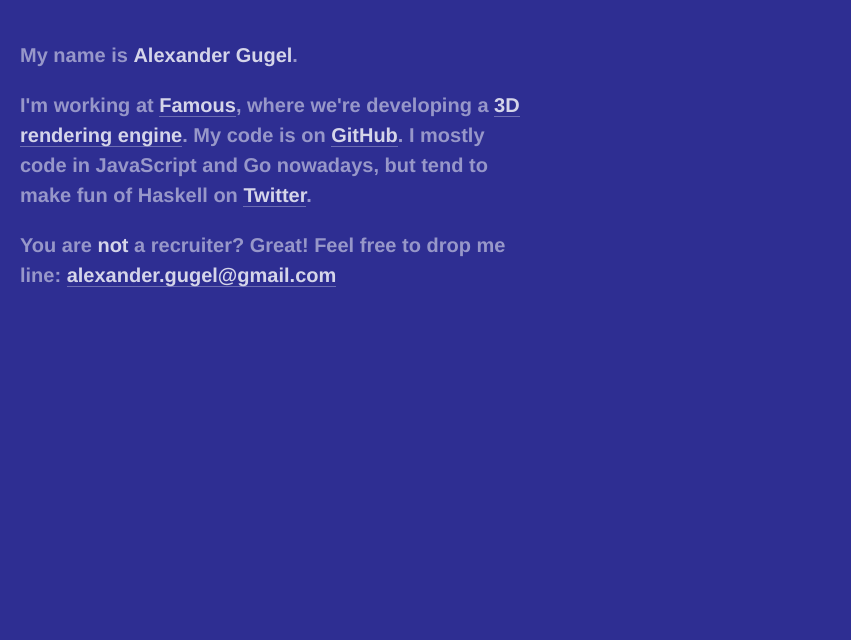
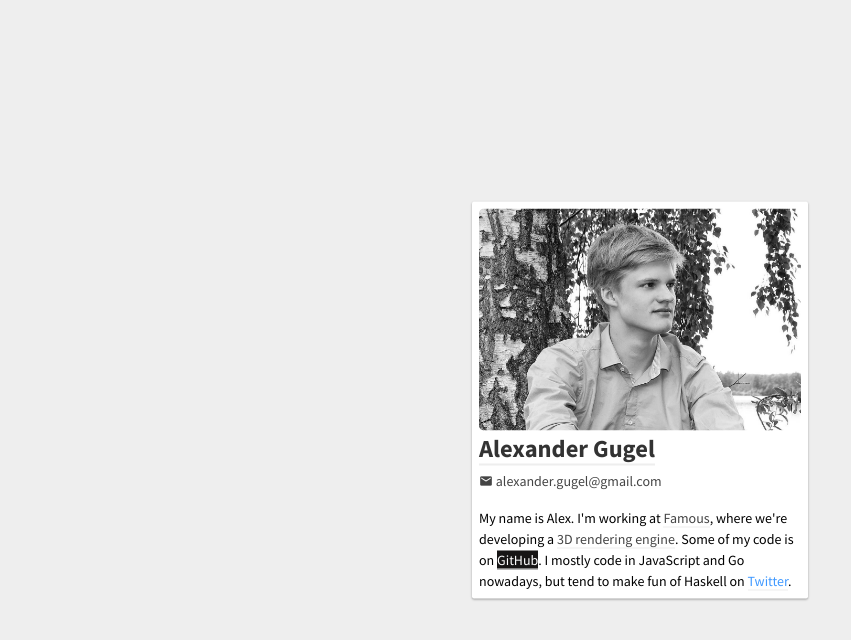
Before and after one commit to alexanderGugel/alexanderGugel.github.io, a website: page index.html in a window 1280 px wide. Shown: the whole page, without its empty margins (0-851 px from the left). Drawn offline with Linux system fonts and the light colour scheme.

Commit message:
Redesign

```diff
--- a/index.html
+++ b/index.html
@@ -6,22 +6,24 @@
     <title>Alexander Gugel</title>
     <meta name="description" content="">
     <meta name="viewport" content="width=device-width, initial-scale=1">
-        <link rel="stylesheet" href="normalize.css">
-        <link rel="stylesheet" href="main.css">
+    <link rel="stylesheet" href="index.css">
+    <link rel="stylesheet" href="https://fonts.googleapis.com/css?family=Source+Sans+Pro:400,600,700">
+    <link rel="stylesheet" href="https://fonts.googleapis.com/icon?family=Material+Icons">
   </head>
   <body>
-        <main>
+    <address>
+      <img src="me.jpg" />
+      <strong class="full-name">Alexander Gugel</strong>
+      <span class="email">
+        <i class="material-icons">email</i>
+        <a href="mailto:alexander.gugel@gmail.com">alexander.gugel@gmail.com</a>
+      </span>
+
       <p>
-                My name is <strong>Alexander Gugel</strong>.
+        My name is Alex. I'm working at <a href="http://famo.us/">Famous</a>, where we're developing a <a href="http://github.com/Famous/engine">3D rendering engine</a>.
+        Some of my code is on <a class="github" href="http://github.com/alexanderGugel">GitHub</a>.
+        I mostly code in JavaScript and Go nowadays, but tend to make fun of Haskell on <a class="twitter" href="http://twitter.com/alexanderGugel">Twitter</a>.
       </p>
-            <p>
-                I'm working at <a href="http://famo.us/">Famous</a>, where we're developing a <a href="http://github.com/Famous/engine">3D rendering engine</a>.
-                My code is on <a href="http://github.com/alexanderGugel">GitHub</a>.
-                I mostly code in JavaScript and Go nowadays, but tend to make fun of Haskell on <a href="http://twitter.com/alexanderGugel">Twitter</a>.
-            </p>
-            <p>
-                You are <strong>not</strong> a recruiter? Great! Feel free to drop me line: <a href="mailto:alexander.gugel@gmail.com">alexander.gugel@gmail.com</a>
-            </p>
-        </main>
+    </address>
   </body>
 </html>
--- /dev/null
+++ b/index.styl
@@ -0,0 +1,61 @@
+@require './node_modules/normalize.css/normalize.css'
+
+html
+  font: normal 400 14px/1.5 'Source Sans Pro', 'Helvetica Neue', Helvetica, Arial, sans-serif
+  background: #eee
+  box-sizing: border-box
+
+*, *:before, *:after
+  box-sizing: inherit
+
+body
+  padding: 0.25em
+
+address
+  padding: 0.5em
+  background: #fff
+  border-radius: 2px
+  box-shadow: 0 1px 3px rgba(0,0,0,0.12), 0 1px 2px rgba(0,0,0,0.24);
+  font-style: normal
+  img
+    width: 100%
+    border-radius: 5px
+    display: block
+  span
+    display: inline-block
+    padding: 0.125em 0
+    margin: 0.125em 0
+  span, a
+    color: #444
+  a
+    text-decoration: none
+  .material-icons
+    font-size: 1em
+    position: relative
+    top: 2px
+  .full-name
+    color: #333
+    font-weight: 700
+    font-size: 1.75em
+    border-bottom: 2px solid #eee
+  .email
+    display: block
+  p
+    a
+      border-bottom: 1px solid #eee
+  :last-child
+    margin-bottom: 0
+  .twitter
+    color: #4099FF
+  .github
+    background: #171515
+    color: #fff
+
+@media screen and (min-width: 24em)
+  address
+    position: absolute
+    top: 50%
+    left: 50%
+    transform: translateY(-50%) translateX(-50%)
+    width: 24em
+    max-width: 100%
--- a/main.css
+++ /dev/null
@@ -1,31 +0,0 @@
-body {
-    font: 900 14px/1.5 Helvetica;
-    color: rgba(255, 255, 255, 0.5);
-    background: #2E2E92;
-}
-
-main {
-    max-width: 500px;
-    padding: 0.5em;
-}
-
-a {
-    text-decoration: none;
-    border-bottom: 1px solid rgba(255, 255, 255, 0.3);
-}
-
-strong, a {
-    color: rgba(255, 255, 255, 0.8);
-}
-
-@media screen and (min-width: 500px) {
-
-    body {
-        font: 900 20px/1.5 Helvetica;
-    }
-
-    main {
-        padding: 1em;
-    }
-
-}
```
Also changed, not shown: package.json (added, +27 -0 lines), index.css, me.jpg (added), 1 other file. Lines whose indentation alone changed are shown as unchanged.
